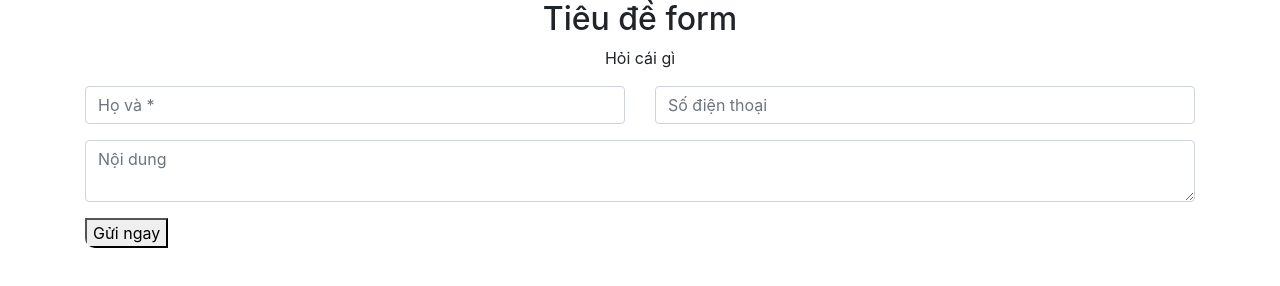
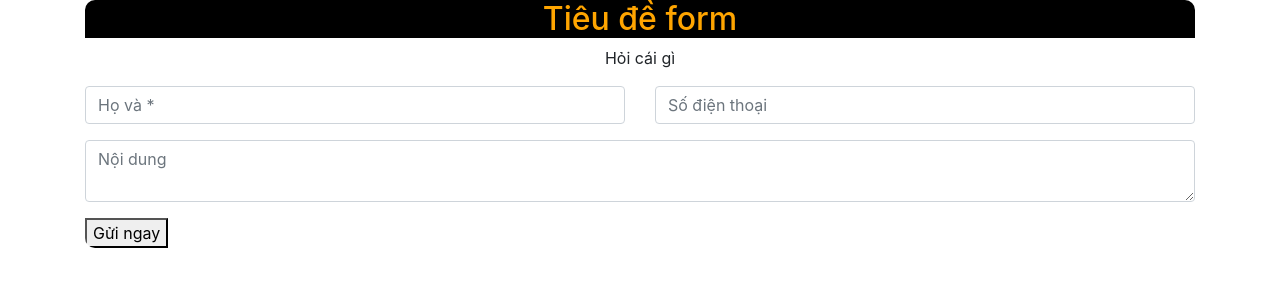
Before and after one commit to EricThanh/Test, a plain HTML site: page index.html in a window 1280 px wide. Drawn offline with nearby package versions, Linux system fonts and the light colour scheme.

Commit message:
Design css 2

```diff
--- a/assets/style.css
+++ b/assets/style.css
@@ -1,4 +1,4 @@
-.section-two inner-title{
+.section-two .inner-title{
     color: orange;
     background: black;
 }
--- a/index.html
+++ b/index.html
@@ -11,6 +11,7 @@
         integrity="sha384-xOolHFLEh07PJGoPkLv1IbcEPTNtaed2xpHsD9ESMhqIYd0nLMwNLD69Npy4HI+N" crossorigin="anonymous">
 
     <title>Hello, world!</title>
+    <link rel="stylesheet" href="assets/style.css">
 </head>
 
 <body>
```
